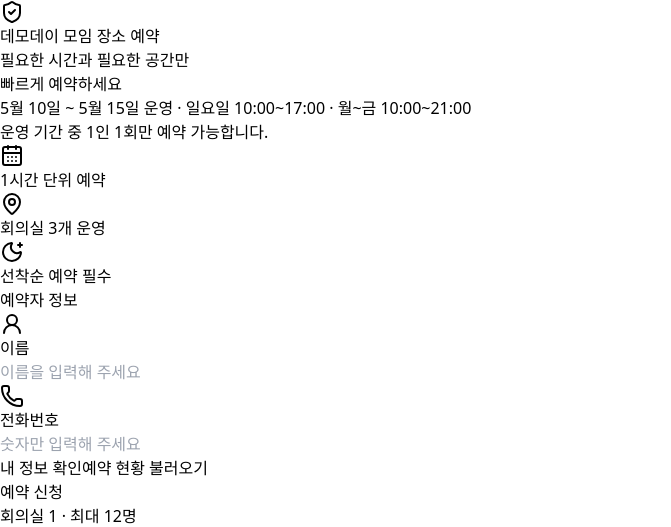
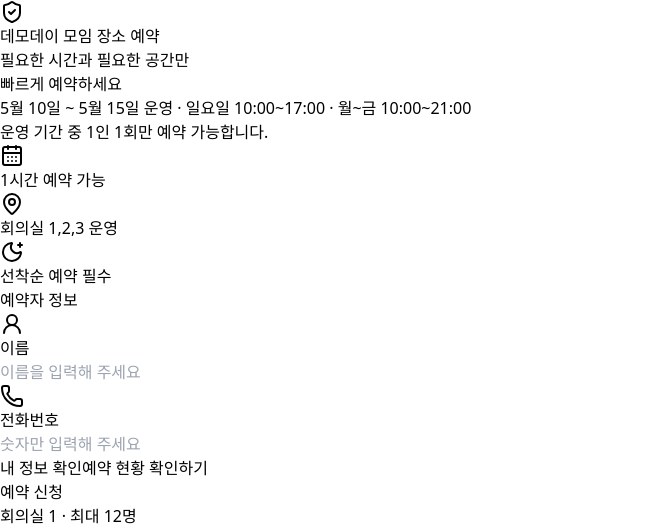
Before and after one commit to ddddei/meeting-room-reservation, a React (Vite) app: page / in a window 1280 px wide. Shown: the top 527 px of the page, without its empty margins (0-671 px from the left). Built offline with nearby package versions, Linux system fonts and the light colour scheme.

Commit message:
some words fix

```diff
--- a/src/App.tsx
+++ b/src/App.tsx
@@ -376,8 +376,8 @@ export default function ReservationLandingPage() {
           </p>
 
           <div className="mt-6 flex flex-wrap justify-center gap-3">
-            <Pill icon={<CalendarDays className="h-4 w-4" />}>1시간 단위 예약</Pill>
-            <Pill icon={<MapPin className="h-4 w-4" />}>회의실 3개 운영</Pill>
+            <Pill icon={<CalendarDays className="h-4 w-4" />}>1시간 예약 가능</Pill>
+            <Pill icon={<MapPin className="h-4 w-4" />}>회의실 1,2,3 운영</Pill>
             <Pill icon={<MoonStar className="h-4 w-4" />}>선착순 예약 필수</Pill>
           </div>
         </header>
@@ -414,7 +414,7 @@ export default function ReservationLandingPage() {
 
                 <GhostButton type="button" onClick={() => void loadReservations()} disabled={isLoadingReservations}>
                   {isLoadingReservations ? <Loader2 className="h-4 w-4 animate-spin" /> : null}
-                  예약 현황 불러오기
+                  예약 현황 확인하기
                 </GhostButton>
               </div>
 
```
